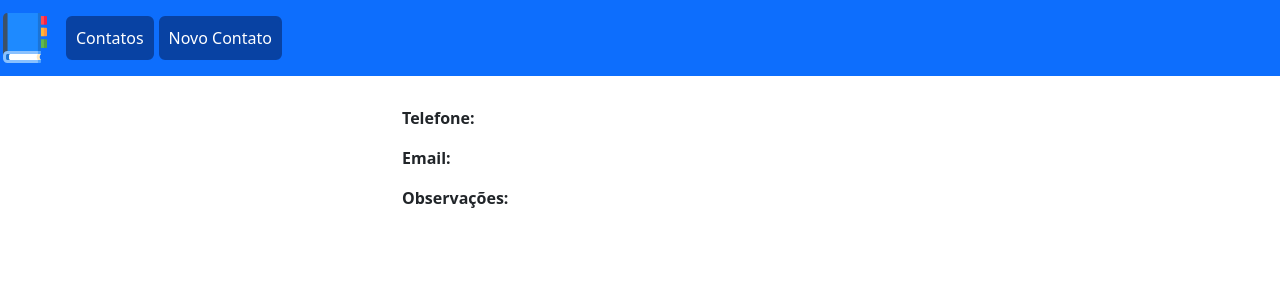
After one commit to LuanBrunoM/contact-list-crud, a PHP site: page /show.php in a window 1280 px wide. The commit adds this page. Shown: the top 300 px of the page. Run offline with PHP 8.4, Linux system fonts and the light colour scheme; data that the repository does not hold is empty.

Commit message:
show page

```diff
--- a/config/process.php
+++ b/config/process.php
@@ -5,12 +5,33 @@ session_start();
 include_once("conection.php");
 include_once("url.php");
 
-$contacts = [];
+$id;
 
-$query = "SELECT * FROM contacts";
+if (!empty($_GET)) {
+  $id = $_GET["id"];
+}
 
-$stmt = $conn->prepare($query);
+//Retorno os dados de um contato por vez
+if (!empty($id)) {
 
-$stmt->execute();
+  $query = "SELECT * FROM contacts WHERE id = :id";
 
-$contacts = $stmt->fetchAll();
+  $stmt = $conn->prepare($query);
+
+  $stmt->bindParam(":id", $id);
+
+  $stmt->execute();
+
+  $contact = $stmt->fetch();
+} else {
+  //Retorno dos contatos
+  $contacts = [];
+
+  $query = "SELECT * FROM contacts";
+
+  $stmt = $conn->prepare($query);
+
+  $stmt->execute();
+
+  $contacts = $stmt->fetchAll();
+}
--- a/css/styles.css
+++ b/css/styles.css
@@ -71,3 +71,13 @@
   margin: 0 auto;
   margin-top: 30px;
 }
+
+/* SHOW PAGE */
+#view-contact-container {
+  max-width: 500px;
+  margin: 0 auto;
+}
+
+.bold {
+  font-weight: bold;
+}
--- a/index.php
+++ b/index.php
@@ -25,7 +25,7 @@ include_once("./templates/header.php");
             <td scope="row"><?= $contact["phone"] ?></td>
             <td scope="row"><?= $contact["email"] ?></td>
             <td class="actions">
-              <a href="#"><i class="fas fa-eye check-icon"></i></a>
+              <a href="<?= $BASE_URL ?>show.php?id=<?= $contact["id"] ?>"><i class="fas fa-eye check-icon"></i></a>
               <a href="#"><i class="far fa-edit edit-icon"></i></a>
               <button type="submit" class="delete-btn"><i class="fas fa-times delete-icon"></i></button>
             </td>
--- /dev/null
+++ b/show.php
@@ -0,0 +1,15 @@
+<?php
+include_once("./templates/header.php");
+?>
+<div class="container" id="view-contact-container">
+  <h1 id="main-title"><?= $contact["name"] ?></h1>
+  <p class="bold">Telefone:</p>
+  <p><?= $contact["phone"] ?></p>
+  <p class="bold">Email:</p>
+  <p><?= $contact["email"] ?></p>
+  <p class="bold">Observações:</p>
+  <p><?= $contact["observations"] ?></p>
+</div>
+<?php
+include_once("./templates/footer.php");
+?>
--- a/templates/header.php
+++ b/templates/header.php
@@ -31,8 +31,8 @@ if (isset($_SESSION['msg'])) {
       </a>
       <div>
         <div class="navbar-nav">
-          <a class="nav-link active" id="home-link" href="<?= $BASE_URL ?>/index.php">Agenda</a>
-          <a class="nav-link active" id="home-link" href="<?= $BASE_URL ?>/create.php">Adicionar Contato</a>
+          <a class="nav-link active" id="home-link" href="<?= $BASE_URL ?>/index.php">Contatos</a>
+          <a class="nav-link active" id="home-link" href="<?= $BASE_URL ?>/create.php">Novo Contato</a>
         </div>
       </div>
     </nav>
```
